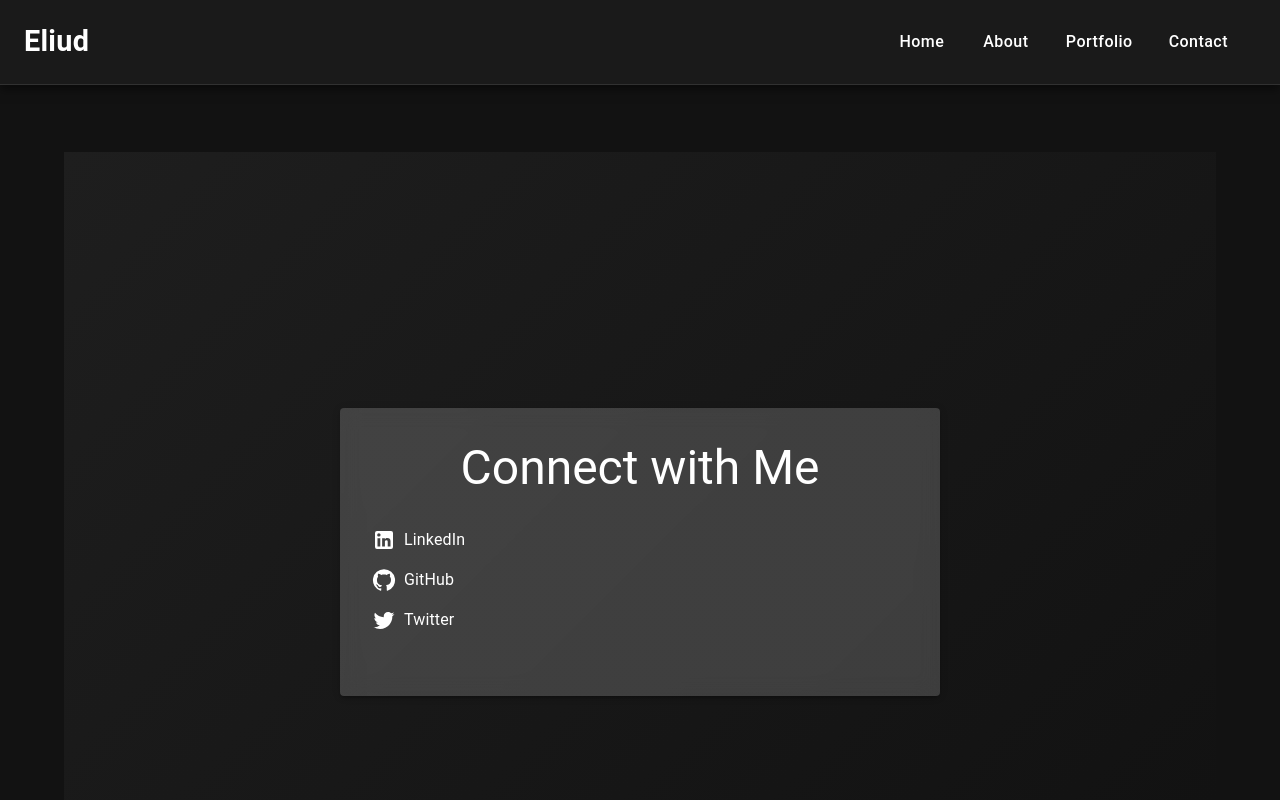
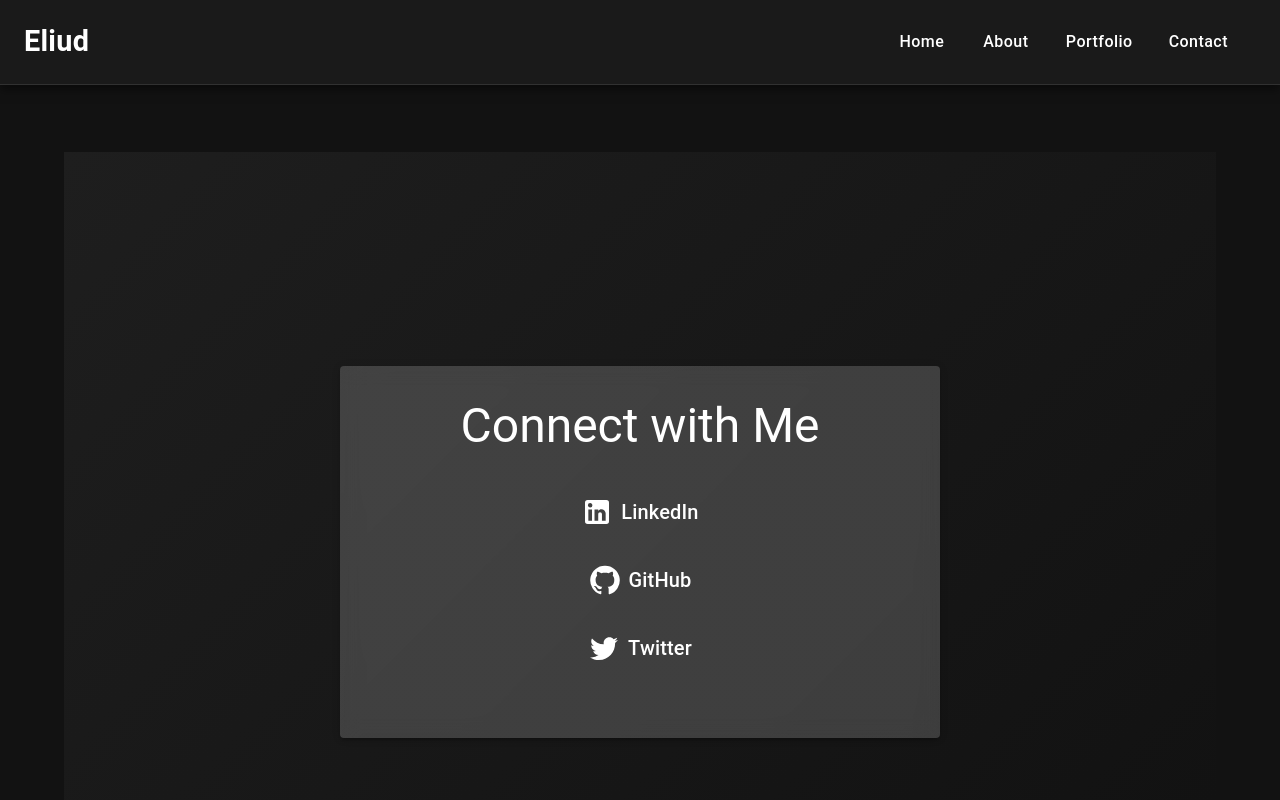
Before and after one commit to Eliud254/dev, a Next.js app: page /contact in a window 1280 px wide. Shown: the top 800 px of the page. Built offline with nearby package versions, Linux system fonts and the light colour scheme.

Commit message:
Error corrected

```diff
--- a/components/Contact.tsx
+++ b/components/Contact.tsx
@@ -1,24 +1,28 @@
 import React from 'react';
-import { Typography, Box, Link, Paper } from '@mui/material';
-import { GitHub, LinkedIn, Twitter } from '@mui/icons-material'; // Import icons
+import { Typography, Box, Link, Paper, useTheme, useMediaQuery } from '@mui/material';
+import { GitHub, LinkedIn, Twitter } from '@mui/icons-material';
 
-const Contact: React.FC = () => (
+const Contact: React.FC = () => {
+  const theme = useTheme();
+  const isMobile = useMediaQuery(theme.breakpoints.down('sm'));
+
+  return (
     <Box
       sx={{
-      background: 'linear-gradient(135deg, #1e1e1e, #111)', // Dark gradient background
+        background: 'linear-gradient(135deg, #1e1e1e, #111)',
         minHeight: '100vh',
         display: 'flex',
         justifyContent: 'center',
         alignItems: 'center',
-      padding: '50px',
+        padding: isMobile ? '20px' : '50px',
       }}
     >
       <Paper
         elevation={3}
         sx={{
-        backgroundColor: 'rgba(255, 255, 255, 0.1)', // Semi-transparent paper
-        backdropFilter: 'blur(10px)', // Blur effect for a modern look
-        padding: 4,
+          backgroundColor: 'rgba(255, 255, 255, 0.1)',
+          backdropFilter: 'blur(10px)',
+          padding: isMobile ? 3 : 4,
           maxWidth: '600px',
           width: '100%',
           color: '#fff',
@@ -26,7 +30,7 @@ const Contact: React.FC = () => (
         }}
       >
         <Typography
-        variant="h3"
+          variant={isMobile ? "h4" : "h3"}
           component="h1"
           gutterBottom
           sx={{ color: '#fff', mb: 4 }}
@@ -34,60 +38,41 @@ const Contact: React.FC = () => (
           Connect with Me
         </Typography>
         <Box sx={{ mb: 4 }}>
+          {[
+            { icon: <LinkedIn />, text: 'LinkedIn', href: 'https://www.linkedin.com/in/eliud-obure-6a7684224/', hoverColor: '#1e90ff' },
+            { icon: <GitHub />, text: 'GitHub', href: 'https://github.com/Eliud254', hoverColor: '#f0f0f0' },
+            { icon: <Twitter />, text: 'Twitter', href: 'https://twitter.com/EliudObure', hoverColor: '#1da1f2' },
+          ].map((link, index) => (
             <Link
-          href="https://www.linkedin.com/in/eliud-obure-6a7684224/"
+              key={index}
+              href={link.href}
               target="_blank"
               rel="noopener noreferrer"
               sx={{
                 display: 'flex',
                 alignItems: 'center',
+                justifyContent: 'center',
                 color: '#fff',
                 textDecoration: 'none',
                 mb: 2,
+                padding: isMobile ? '10px 0' : '10px',
+                transition: 'all 0.3s ease',
                 '&:hover': {
-              color: '#1e90ff', // Change color on hover
+                  color: link.hoverColor,
+                  transform: 'translateY(-3px)',
+                  backgroundColor: 'rgba(255, 255, 255, 0.1)',
+                  borderRadius: '8px',
                 },
               }}
             >
-          <LinkedIn sx={{ mr: 1 }} /> LinkedIn
+              {React.cloneElement(link.icon, { sx: { mr: 1, fontSize: isMobile ? '1.5rem' : '2rem' } })}
+              <Typography variant={isMobile ? "body1" : "h6"}>{link.text}</Typography>
             </Link>
-        <Link
-          href="https://github.com/Eliud254"
-          target="_blank"
-          rel="noopener noreferrer"
-          sx={{
-            display: 'flex',
-            alignItems: 'center',
-            color: '#fff',
-            textDecoration: 'none',
-            mb: 2,
-            '&:hover': {
-              color: '#f0f0f0', // Change color on hover
-            },
-          }}
-        >
-          <GitHub sx={{ mr: 1 }} /> GitHub
-        </Link>
-        <Link
-          href="https://twitter.com/EliudObure"
-          target="_blank"
-          rel="noopener noreferrer"
-          sx={{
-            display: 'flex',
-            alignItems: 'center',
-            color: '#fff',
-            textDecoration: 'none',
-            mb: 2,
-            '&:hover': {
-              color: '#1da1f2', // Twitter blue on hover
-            },
-          }}
-        >
-          <Twitter sx={{ mr: 1 }} /> Twitter
-        </Link>
+          ))}
         </Box>
       </Paper>
     </Box>
   );
+};
 
 export default Contact;
```
Also changed, not shown: components/About.tsx (+25 -6 lines). Lines whose indentation alone changed are shown as unchanged.
